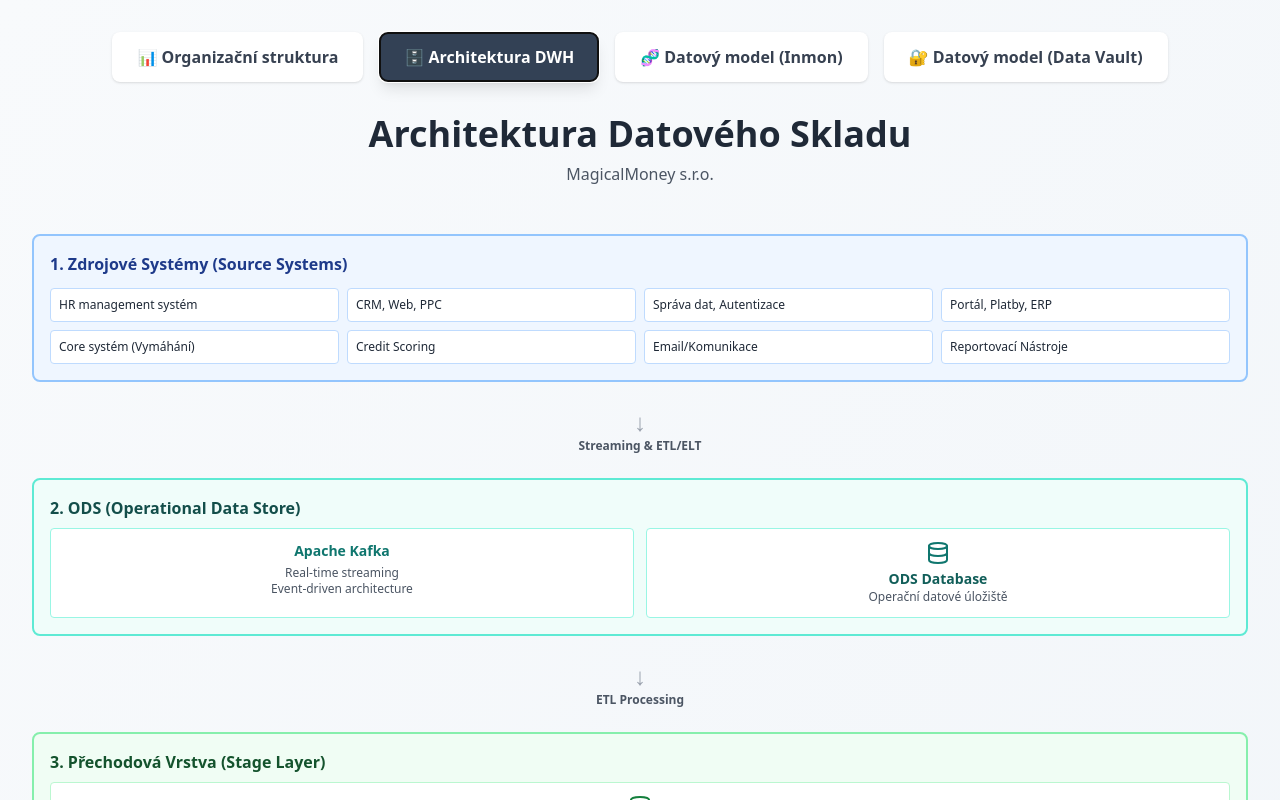
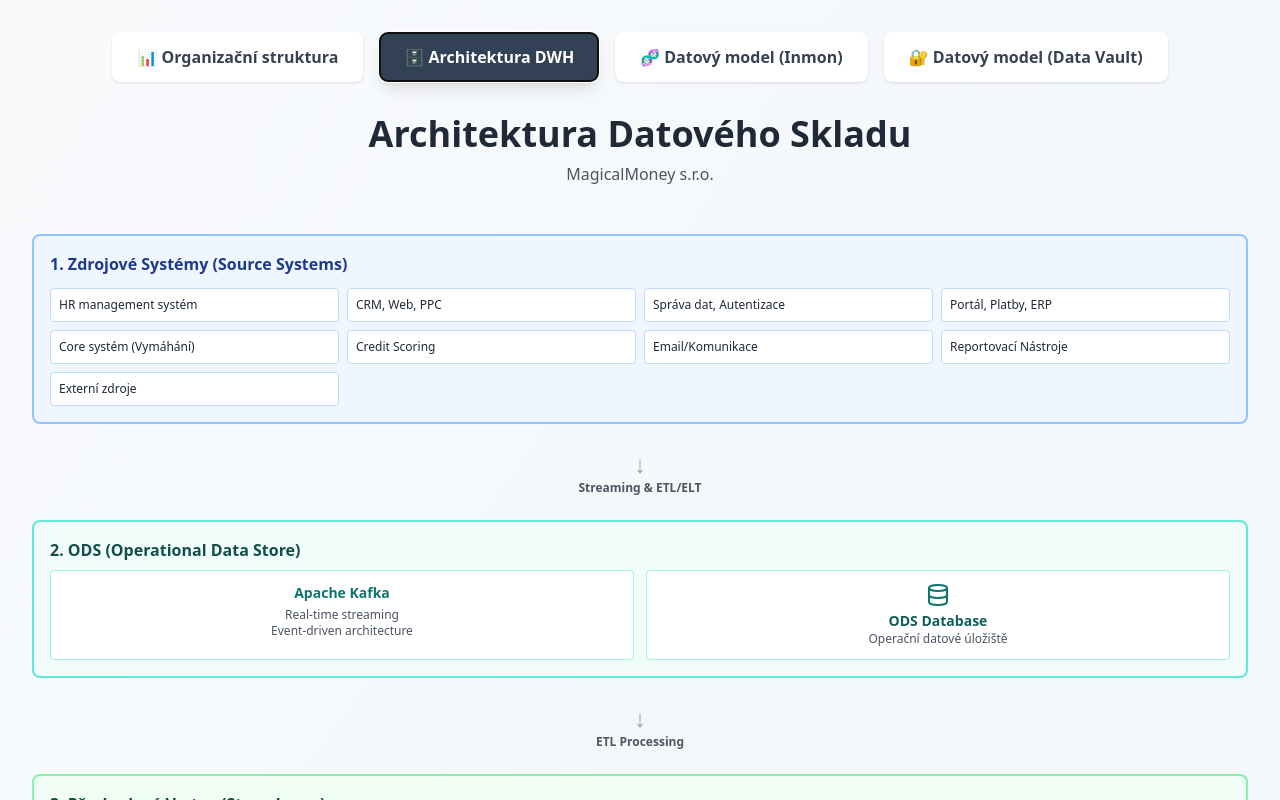
Before and after one commit to waid00/4IT536, a React (Vite) app: page / in a window 1280 px wide. Both pictures are taken after a click on the button "🗄️ Architektura DWH". Shown: the top 800 px of the page. Built offline with nearby package versions, Linux system fonts and the light colour scheme.

Commit message:
added external to dwh

```diff
--- a/src/App.jsx
+++ b/src/App.jsx
@@ -274,6 +274,8 @@ const MagicalMoneyDashboard = () => {
             <div className="bg-white p-2 rounded border border-blue-200 text-gray-800">Credit Scoring</div>
             <div className="bg-white p-2 rounded border border-blue-200 text-gray-800">Email/Komunikace</div>
             <div className="bg-white p-2 rounded border border-blue-200 text-gray-800">Reportovací Nástroje</div>
+            {/* ZMĚNA: Přidány externí zdroje */}
+            <div className="bg-white p-2 rounded border border-blue-200 text-gray-800">Externí zdroje</div>
           </div>
         </div>
         <div className="flex justify-center"><div className="text-center"><div className="text-2xl text-gray-400">↓</div><div className="text-xs text-gray-600 font-semibold">Streaming & ETL/ELT</div></div></div>
```
